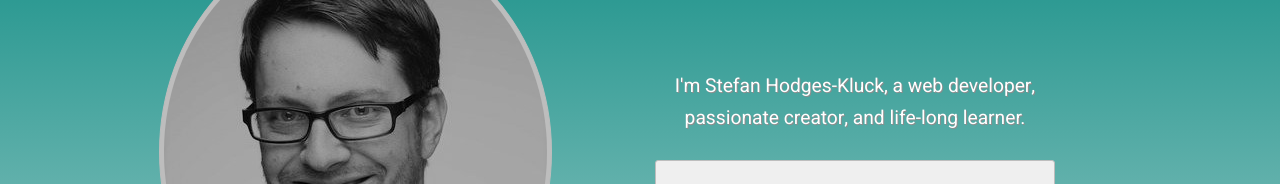
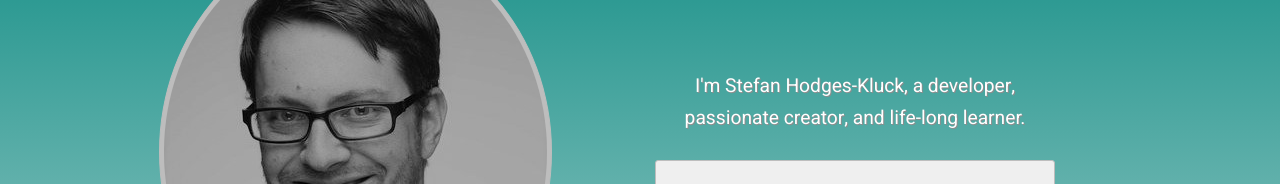
Before and after one commit to stefanhk31/portfolio-angular, an Angular app: page / in a window 1280 px wide. Shown: the part 223-407 px from the top of the page. Built offline with nearby package versions, Linux system fonts and the light colour scheme.

Commit message:
Updating welcome copy

```diff
--- a/src/app/welcome/welcome.component.html
+++ b/src/app/welcome/welcome.component.html
@@ -9,7 +9,7 @@
             </div>
             <div class="col-xs-12 col-md-6 d-flex align-items-center">
                     <div class="welcome-text-wrapper">
-                        <p class="text-center">I'm Stefan Hodges-Kluck, a web developer, passionate creator, and life-long learner.
+                        <p class="text-center">I'm Stefan Hodges-Kluck, a developer, passionate creator, and life-long learner.
                         </p>
                         <div class="guiding-link d-flex flex-column">
                             <a routerLink="/about">Check Out My Story!</a>
```
